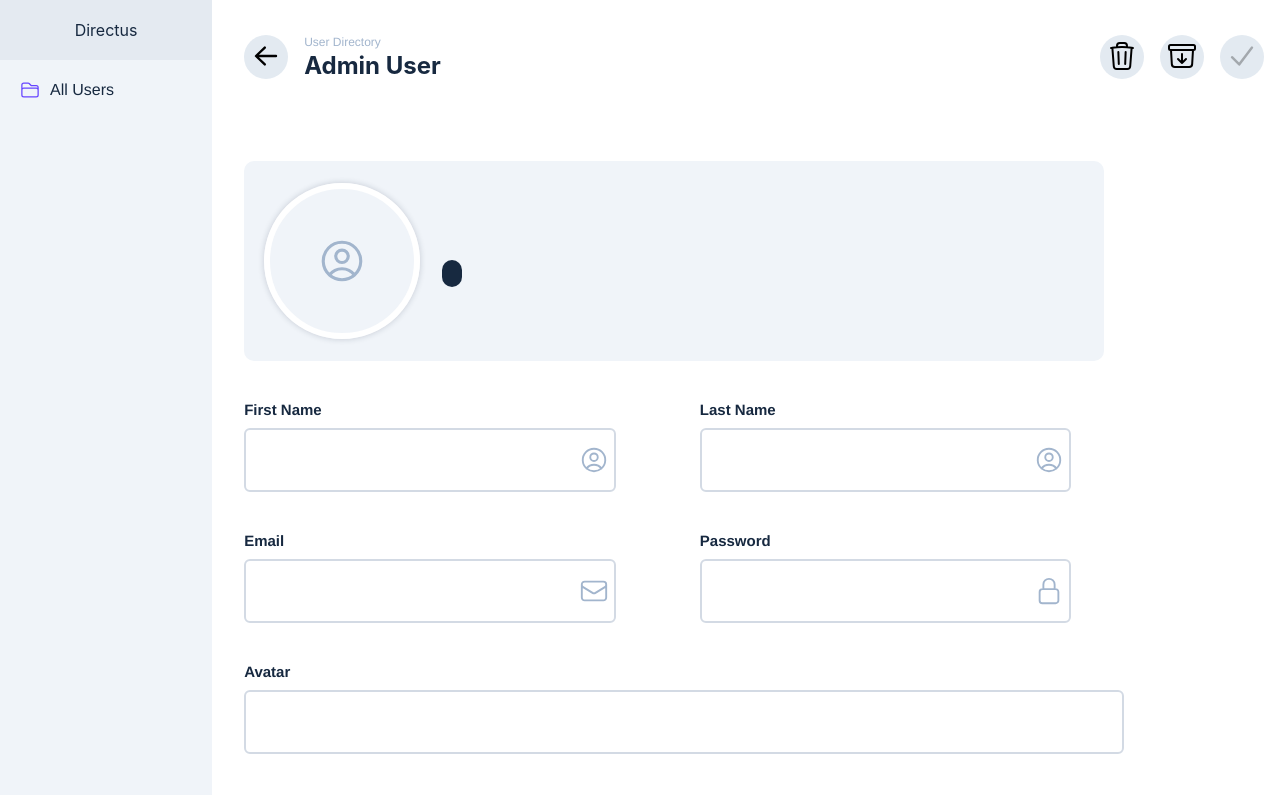
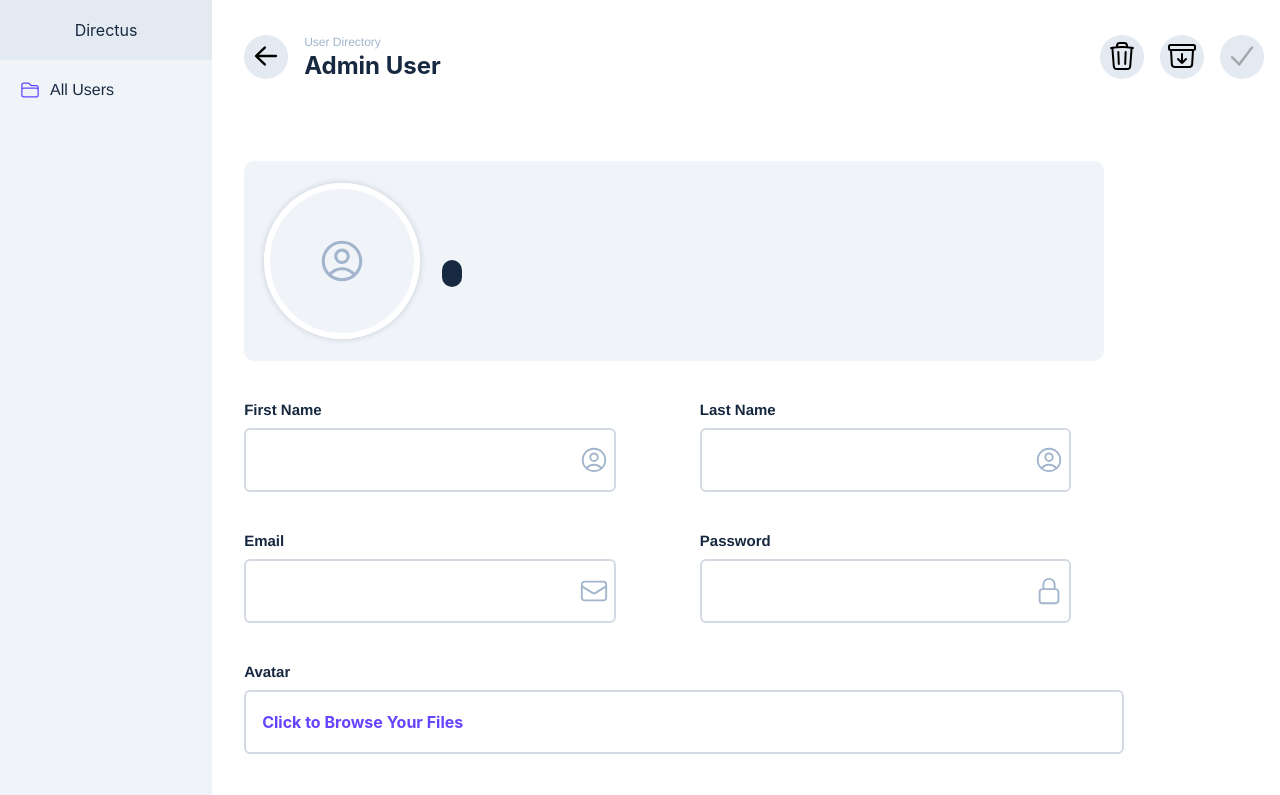
Before and after one commit to Ezeque/front-cadastro-usuarios, a Vue app: page / in a window 1280 px wide. Shown: the top 795 px of the page. Built offline with nearby package versions, Linux system fonts and the light colour scheme.

Commit message:
Adicionado placeholder ao input de arquivos

```diff
--- a/src/components/widgets/FileInput.vue
+++ b/src/components/widgets/FileInput.vue
@@ -3,7 +3,10 @@
         <slot name="icon"></slot>
         <h4 class="label-text">{{ props.label }}</h4>
         <label style="width:100%" :for="label">
-            <div class="input-field file-input"> {{ userDetails.avatar.name }} </div>
+            <div class="input-field file-input">
+                <span v-if="userDetails.avatar"> {{ userDetails.avatar.name }} </span>
+                <span v-else style="color: #6644ff">Click to Browse Your Files</span>
+            </div>
         </label>
         <input visibility="hidden" class="input-file" type="file" :id="props.label" @change="updateAvatar"
             accept="image/*" />
@@ -24,8 +27,7 @@ const props = defineProps({
 })
 </script>
 <style scoped>
-
-.file-input{
+.file-input {
     display: flex;
     justify-content: flex-start;
     align-items: center;
@@ -34,7 +36,7 @@ const props = defineProps({
     cursor: pointer;
 }
 
-.file-input:hover{
+.file-input:hover {
     background-color: #f0f4f9;
 }
 
```
